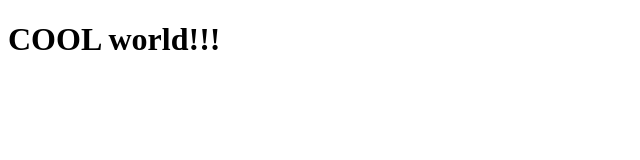
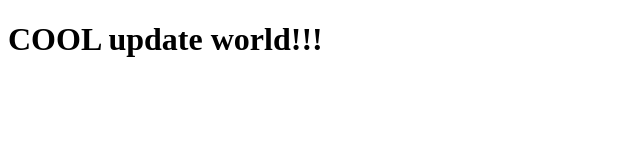
Before and after one commit to juneyoungMiller/background-generator, a plain HTML site: page index.html in a window 1280 px wide. Shown: the whole page, without its empty margins (0-640 px from the left). Drawn offline with Linux system fonts and the light colour scheme.

Commit message:
changing title again

```diff
--- a/index.html
+++ b/index.html
@@ -9,7 +9,7 @@
 </head>
 
 <body>
-  <h1>COOL world!!!</h1>
+  <h1>COOL update world!!!</h1>
 </body>
 
 </html>
```
